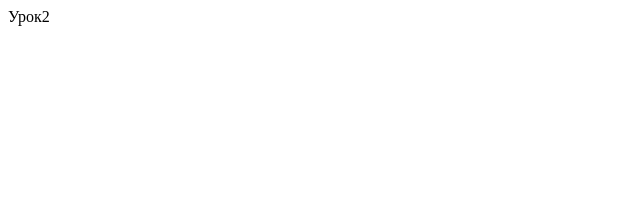
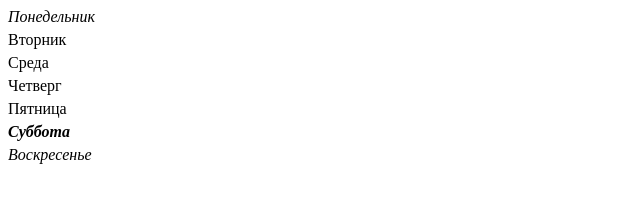
Before and after one commit to DevsHorse/Js11_hard, a plain HTML site: page index.html in a window 1280 px wide. Shown: the whole page, without its empty margins (0-640 px from the left). Drawn offline with Linux system fonts and the light colour scheme.

Commit message:
Добавил урок 7

```diff
--- a/index.html
+++ b/index.html
@@ -7,7 +7,7 @@
   <title>Js level hard</title>
 </head>
 <body>
-  <span>Урок2</span>
+  <div class="container"></div>
   <script src="./js/main.js"></script>
 </body>
 </html>
--- a/js/main.js
+++ b/js/main.js
@@ -0,0 +1,24 @@
+'use strict';
+
+let week = ['Понедельник', 'Вторник', 'Среда', 'Четверг', 'Пятница', 'Суббота', 'Воскресенье'],
+  div = document.querySelector('.container'),
+  currentDate = new Date();
+
+function getDate(date) {
+  return week[date.getDay() - 1];
+}
+
+(function pushWeek() {
+  for (let i = 0; i < week.length; i++) {
+    let divDay = document.createElement('div');
+    div.appendChild(divDay);
+    divDay.style = 'margin-bottom: 5px;';
+    if (getDate(currentDate) === week[i]) {
+      divDay.innerHTML = week[i].bold().italics();
+    } else if (i === 0 || i === 6) {
+      divDay.innerHTML = week[i].italics();
+    } else {
+      divDay.innerHTML = week[i];
+    }
+  }
+}());
```
